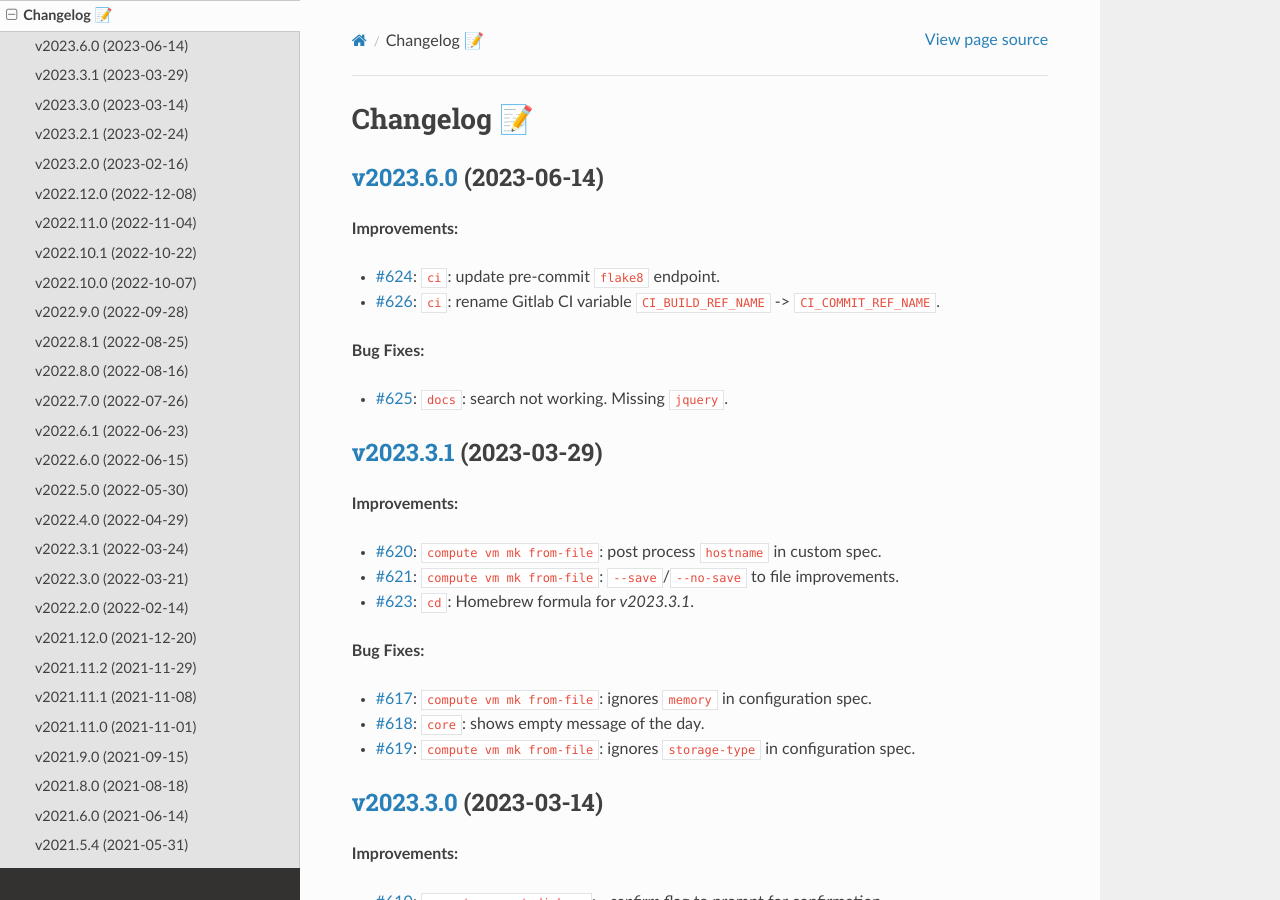
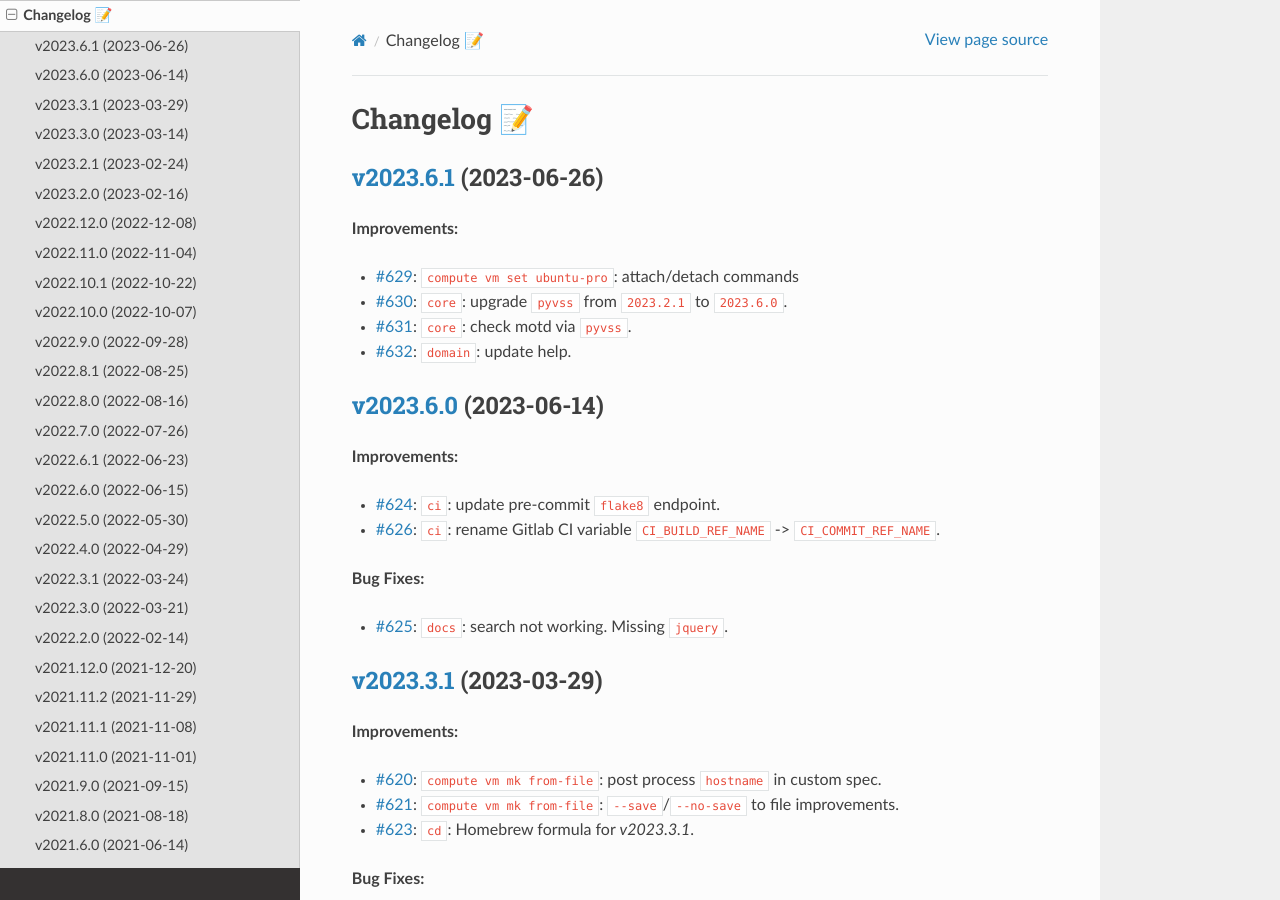
Before and after one commit to EIS-ITS/vss-cli, a Sphinx documentation site: the page built from docs/changelog.rst, in a window 1280 px wide and 900 px high. Built offline with Sphinx 7.4.7 and the Read the Docs theme 2.0.0, drawn with Linux system fonts in a browser that asks for light colours; the version number could not be read and is left out.

Commit message:
Issue #633: 🎉Version release v2023.6.1 - fixes #633

```diff
--- a/docs/changelog.rst
+++ b/docs/changelog.rst
@@ -1,5 +1,17 @@
 Changelog 📝
 ============
+
+
+`v2023.6.1 <https://gitlab-ee.eis.utoronto.ca/vss/vss-cli/tags/v2023.6.1>`_ (2023-06-26)
+------------------------------------------------------------------------------------------
+
+**Improvements:**
+
+- `#629 <https://gitlab-ee.eis.utoronto.ca/vss/vss-cli/issues/629>`_: ``compute vm set ubuntu-pro``: attach/detach commands
+- `#630 <https://gitlab-ee.eis.utoronto.ca/vss/vss-cli/issues/630>`_: ``core``: upgrade ``pyvss`` from ``2023.2.1`` to ``2023.6.0``.
+- `#631 <https://gitlab-ee.eis.utoronto.ca/vss/vss-cli/issues/631>`_: ``core``: check motd via ``pyvss``.
+- `#632 <https://gitlab-ee.eis.utoronto.ca/vss/vss-cli/issues/632>`_: ``domain``: update help.
+
 
 `v2023.6.0 <https://gitlab-ee.eis.utoronto.ca/vss/vss-cli/tags/v2023.6.0>`_ (2023-06-14)
 ------------------------------------------------------------------------------------------
```
Also changed, not shown: CHANGELOG.md (+9 -0 lines), .bumpversion.cfg, 7 other files.
